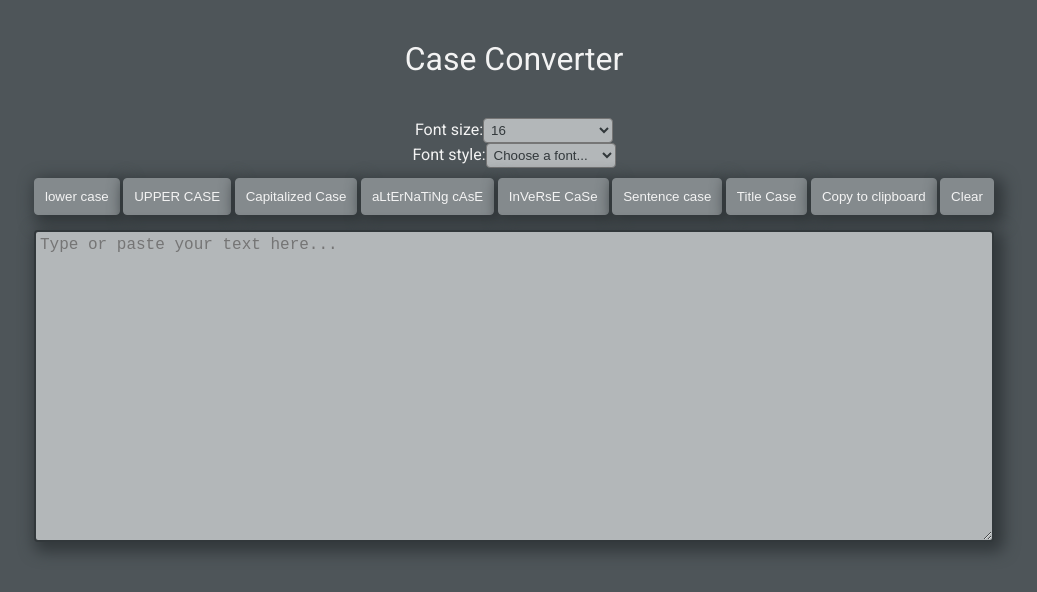
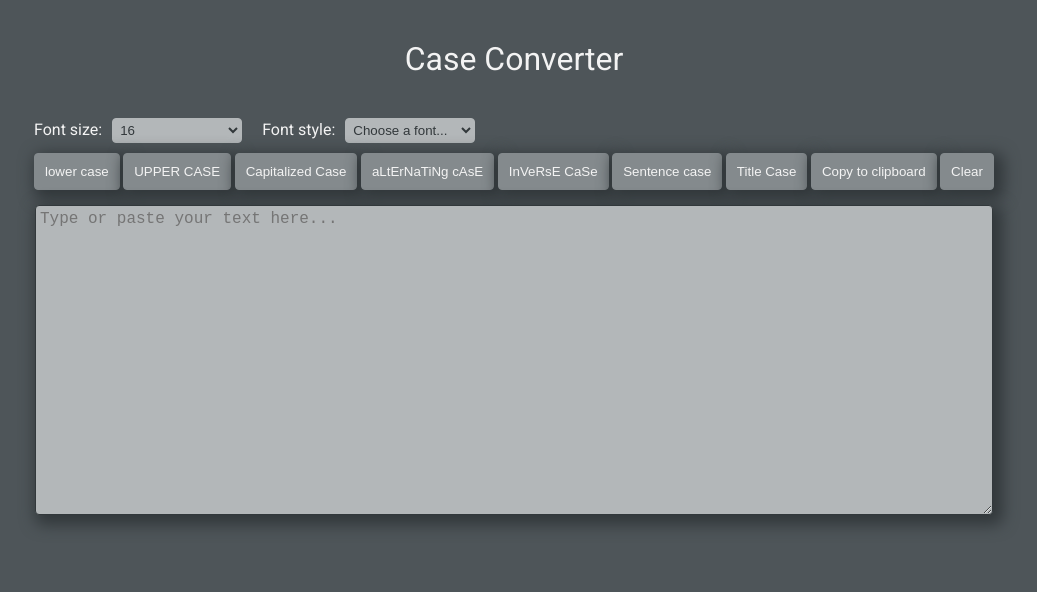
Before and after one commit to katmart93/case-converter-app, a React (Create React App) app: page / in a window 1280 px wide. Shown: the top 592 px of the page, without its empty margins (126-1163 px from the left). Built offline with nearby package versions, Linux system fonts and the light colour scheme; a web font is replaced by a local one.

Commit message:
selectors' styles updated

```diff
--- a/src/App.css
+++ b/src/App.css
@@ -13,12 +13,24 @@ h1 {
   max-width: 960px;
   margin: 0 auto;
 }
+.selectors-wrapper {
+  display: flex;
+}
+.font-style-selector {
+  margin-left: 20px;
+}
+.font-size-selector label,
+.font-style-selector label {
+  margin-right: 10px;
+}
 .font-size-selector select,
 .font-style-selector select {
   background-color: #b3b7b9;
+  border: 1px solid #b3b7b9;
   border-radius: 4px;
   color: #32383b;
   width: 130px;
+  outline: none;
   padding: 3px;
 }
 .options {
@@ -34,18 +46,16 @@ h1 {
   box-shadow: 5px 5px 15px 5px #32383b;
   color: #f3f3f3;
   padding: 10px;
+  outline: none;
 }
 .options button:hover {
   cursor: pointer;
-}
-.options button:focus {
-  border: 1px solid #32383b;
 }
 .input textarea {
   width: 948px;
   height: 300px;
   background-color: #b3b7b9;
-  border: 2px solid #b3b7b9;
+  border: 1px solid #b3b7b9;
   border-radius: 4px;
   box-shadow: 5px 5px 15px 5px #32383b;
   color: #32383b;
@@ -53,6 +63,9 @@ h1 {
   padding: 4px;
 }
 
-.input textarea:focus {
-  border: 2px solid #32383b;
+.input textarea:focus,
+.options button:focus,
+.font-size-selector select:focus,
+.font-style-selector select:focus {
+  border: 1px solid #32383b;
 }
--- a/src/components/Options.jsx
+++ b/src/components/Options.jsx
@@ -21,9 +21,13 @@ export default function Options({
 
   return (
     <>
+      <div className="selectors-wrapper">
         <div className="font-size-selector">
           <label htmlFor="font-size">Font size:</label>
-        <select name="font-size" onChange={(e) => setFontSize(e.target.value)}>
+          <select
+            name="font-size"
+            onChange={(e) => setFontSize(e.target.value)}
+          >
             <option value="16px">16</option>
             <option value="18px">18</option>
             <option value="20px">20</option>
@@ -51,12 +55,15 @@ export default function Options({
             <option value="Cinzel">Cinzel</option>
             <option value="Inspiration">Inspiration</option>
             <option value="Lobster">Lobster</option>
-          <option value="Oleo Script Swash Caps">Oleo Script Swash Caps</option>
+            <option value="Oleo Script Swash Caps">
+              Oleo Script Swash Caps
+            </option>
             <option value="Open Sans">Open Sans</option>
             <option value="Play">Play</option>
             <option value="Playfair Display">Playfair Display</option>
             <option value="Times New Roman">Times New Roman</option>
           </select>
+        </div>
       </div>
       <div className="options">
         <button onClick={lowerCase}>lower case</button>
```
Lines whose indentation alone changed are shown as unchanged.
